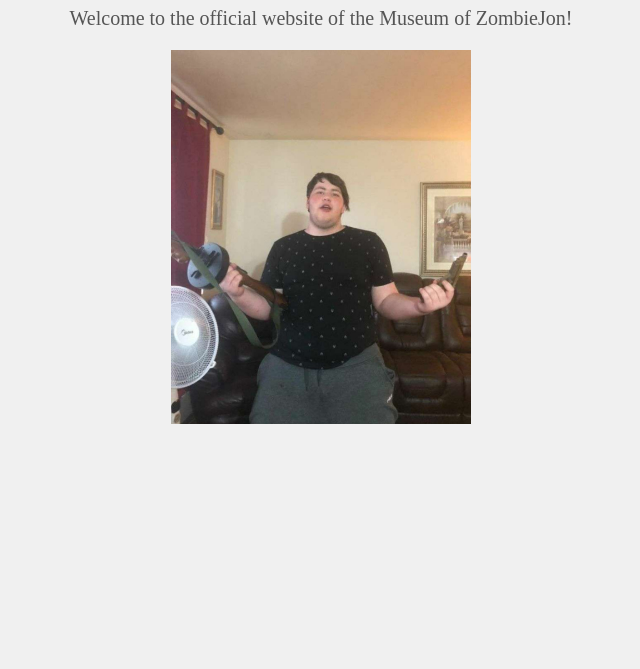
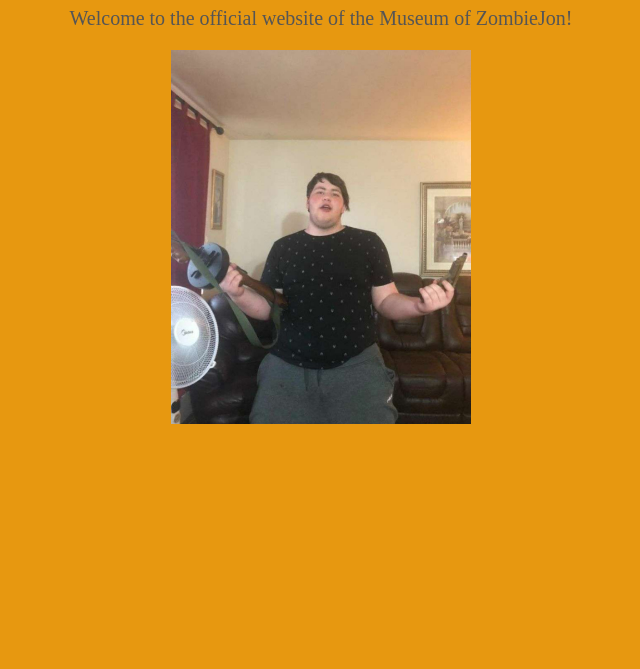
Before and after one commit to Swedishbear456/kokopoop, a plain HTML site: page index.html in a window 1280 px wide. Shown: the part 131-800 px from the top of the page, without its empty margins (319-959 px from the left). Drawn offline with Linux system fonts and the light colour scheme.

```diff
--- a/index.html
+++ b/index.html
@@ -9,7 +9,7 @@
             font-family: 'Times New Roman', Times, serif;
             text-align: center;
             padding: 50px;
-            background-color: #f0f0f0;
+            background-color: #e79810;
         }
         h1 {
             color: #333;
```
